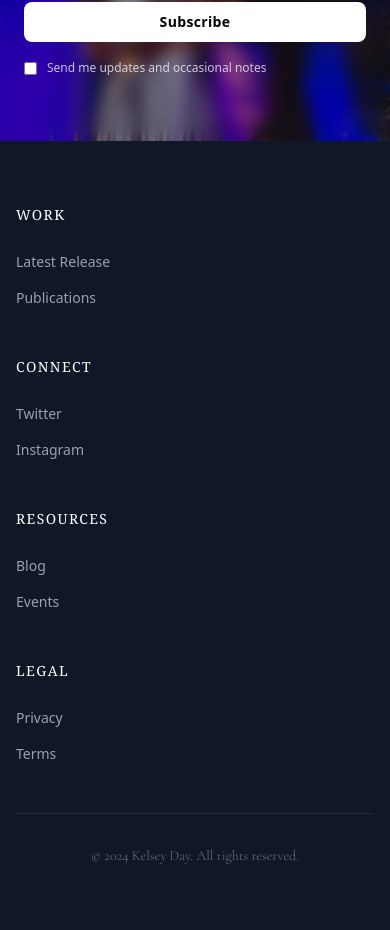
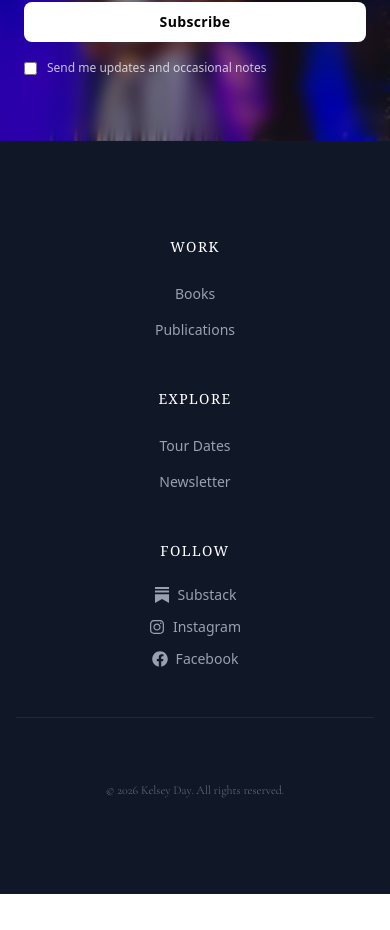
Before and after one commit to abigailmmarlett/kelsey-days, a React (Vite) app: page / in a window 390 px wide. Shown: the part 9476-10406 px from the top of the page. After the commit the page ends 10370 px from the top, so only its background shows below. Built offline with nearby package versions, Linux system fonts and the light colour scheme.

Commit message:
remove about

```diff
--- a/src/components/Footer.tsx
+++ b/src/components/Footer.tsx
@@ -1,64 +1,103 @@
-import React from 'react';
+import { FaInstagram, FaFacebook } from 'react-icons/fa';
+import { SiSubstack } from 'react-icons/si';
 
 export default function Footer() {
-  const footerLinks = [
-    {
-      title: 'Work',
-      links: [
-        { label: 'Latest Release', href: '#' },
-        { label: 'Publications', href: '#' },
-      ],
-    },
-    {
-      title: 'Connect',
-      links: [
-        { label: 'Twitter', href: '#' },
-        { label: 'Instagram', href: '#' },
-      ],
-    },
-    {
-      title: 'Resources',
-      links: [
-        { label: 'Blog', href: '#' },
-        { label: 'Events', href: '#' },
-      ],
-    },
-    {
-      title: 'Legal',
-      links: [
-        { label: 'Privacy', href: '#' },
-        { label: 'Terms', href: '#' },
-      ],
-    },
-  ];
-
   return (
-    <footer className="bg-gray-900 text-gray-300 py-16 px-4 sm:px-6 lg:px-8">
+    <footer className="bg-gray-900 text-gray-300 py-24 px-4 sm:px-6 lg:px-8">
       <div className="max-w-6xl mx-auto">
-        <div className="grid grid-cols-1 md:grid-cols-4 gap-12 mb-12">
-          {footerLinks.map((section) => (
-            <div key={section.title}>
+        {/* Navigation Sections */}
+        <div className="grid grid-cols-1 sm:grid-cols-3 gap-12 mb-16 pb-12 border-b border-gray-800">
+          <div className="text-center">
             <h3 className="text-white font-light text-sm uppercase tracking-widest mb-6">
-                {section.title}
+              Work
             </h3>
             <ul className="space-y-3">
-                {section.links.map((link) => (
-                  <li key={link.label}>
+              <li>
                 <a
-                      href={link.href}
+                  href="#books"
                   className="text-gray-400 hover:text-gray-200 transition-colors font-light text-sm"
                 >
-                      {link.label}
+                  Books
                 </a>
               </li>
-                ))}
+              <li>
+                <a
+                  href="#publications"
+                  className="text-gray-400 hover:text-gray-200 transition-colors font-light text-sm"
+                >
+                  Publications
+                </a>
+              </li>
             </ul>
           </div>
-          ))}
+
+          <div className="text-center">
+            <h3 className="text-white font-light text-sm uppercase tracking-widest mb-6">
+              Explore
+            </h3>
+            <ul className="space-y-3">
+              <li>
+                <a
+                  href="#tour-dates"
+                  className="text-gray-400 hover:text-gray-200 transition-colors font-light text-sm"
+                >
+                  Tour Dates
+                </a>
+              </li>
+              <li>
+                <a
+                  href="#newsletter"
+                  className="text-gray-400 hover:text-gray-200 transition-colors font-light text-sm"
+                >
+                  Newsletter
+                </a>
+              </li>
+            </ul>
           </div>
-        <div className="border-t border-gray-800 pt-8">
-          <p className="text-center text-gray-500 font-light text-sm">
-            © 2024 Kelsey Day. All rights reserved.
+
+          <div className="text-center">
+            <h3 className="text-white font-light text-sm uppercase tracking-widest mb-6">
+              Follow
+            </h3>
+            <div className="space-y-3 flex flex-col items-center">
+              <a
+                href="https://kelseydays.substack.com/"
+                target="_blank"
+                rel="noopener noreferrer"
+                className="text-gray-400 hover:text-gray-200 transition-colors group flex items-center gap-2 font-light text-sm"
+                title="Substack Newsletter"
+              >
+                <SiSubstack className="w-4 h-4" />
+                <span>Substack</span>
+              </a>
+              <a
+                href="https://www.instagram.com/kelseydays"
+                target="_blank"
+                rel="noopener noreferrer"
+                className="text-gray-400 hover:text-gray-200 transition-colors group flex items-center gap-2 font-light text-sm"
+                title="Instagram"
+              >
+                <FaInstagram className="w-4 h-4" />
+                <span>Instagram</span>
+              </a>
+              <a
+                href="https://facebook.com/kelseydaywriting"
+                target="_blank"
+                rel="noopener noreferrer"
+                className="text-gray-400 hover:text-gray-200 transition-colors group flex items-center gap-2 font-light text-sm"
+                title="Facebook"
+              >
+                <FaFacebook className="w-4 h-4" />
+                <span>Facebook</span>
+              </a>
+            </div>
+          </div>
+        </div>
+
+        {/* Footer Bottom */}
+        <div className="flex flex-col items-center justify-center gap-6">
+          <p className="text-gray-500 font-light text-xs">
+            © {new Date().getFullYear()} Kelsey Day. All rights reserved.
           </p>
         </div>
       </div>
--- a/src/components/Navigation.tsx
+++ b/src/components/Navigation.tsx
@@ -9,7 +9,6 @@ export default function Navigation() {
       links: [
         { label: 'Home', href: '#home' },
         { label: 'Books', href: '#books' },
-        { label: 'About', href: '#about' },
       ],
     },
     {
```
Lines whose indentation alone changed are shown as unchanged.
